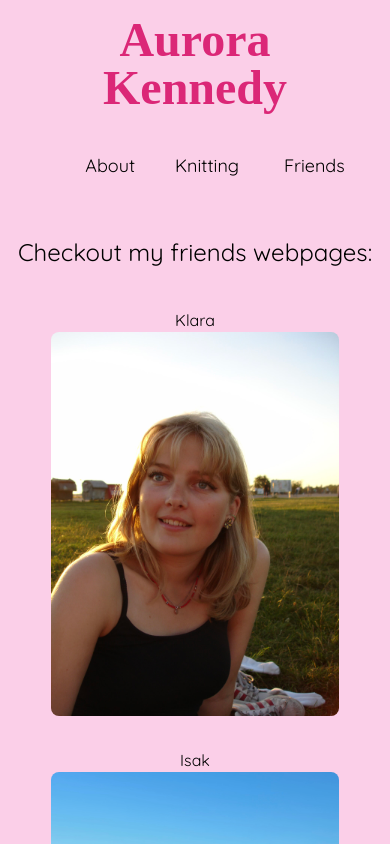
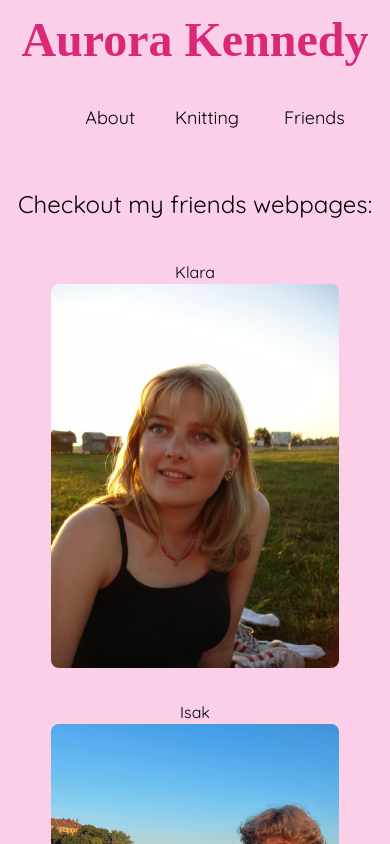
Before and after one commit to aurorakennedy/hjemmesnekk, a React (Vite) app: page /friends in a window 390 px wide. Shown: the top 844 px of the page. Built offline with nearby package versions, Linux system fonts and the light colour scheme; a web font is replaced by a local one.

Commit message:
navbar centred

```diff
--- a/src/components/Navbar.tsx
+++ b/src/components/Navbar.tsx
@@ -1,6 +1,6 @@
 const Navbar = () => {
   return (
-    <nav className="flex flex-col gap-8 font-quicksand text-center lg:flex-row sm:justify-between py-4 px-10  lg:items-baseline w-full">
+    <nav className="flex flex-col gap-8 font-quicksand text-center lg:flex-row sm:justify-between py-4 lg:px-10  lg:items-baseline w-full">
       <div className="mb-2 sm:mb-0">
         <a
           href="/"
```
